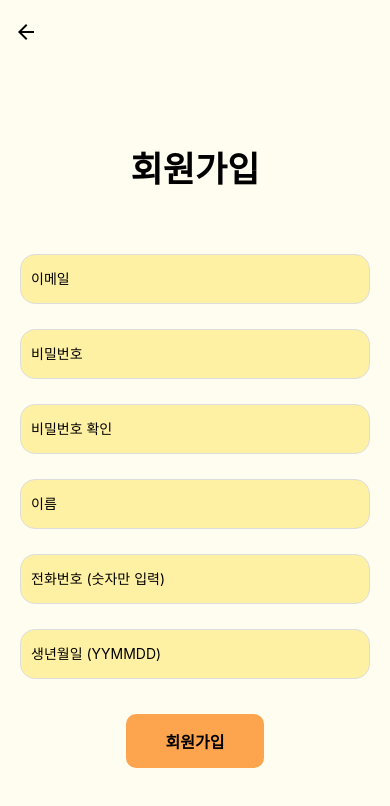
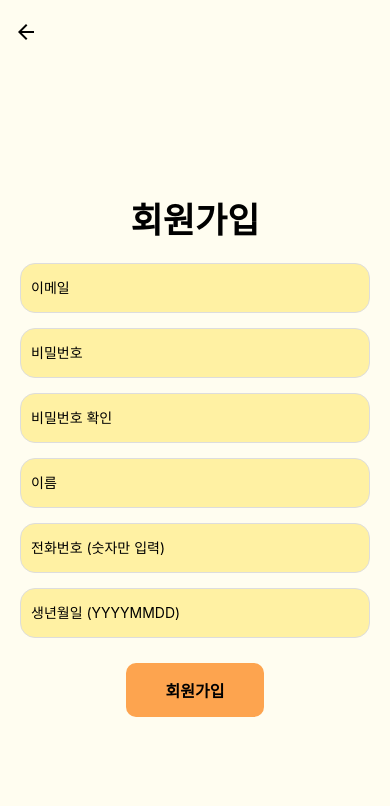
Before and after one commit to ParkJangHa/handali_front, a React Native app in the folder handalsal-i/: screen /Signup in a window 390 px wide. Shown: the top 806 px of the page. Built offline with nearby package versions, Linux system fonts and the light colour scheme.

Commit message:
로그인 및 회원가입 연동완료

```diff
--- a/handalsal-i/package.json
+++ b/handalsal-i/package.json
@@ -10,6 +10,7 @@
     "web": "expo start --web"
   },
   "dependencies": {
+    "@react-native-async-storage/async-storage": "^2.1.1",
     "@react-native-community/datetimepicker": "^8.2.0",
     "@react-native-community/masked-view": "^0.1.11",
     "@react-native-community/slider": "^4.5.5",
@@ -35,6 +36,7 @@
   },
   "devDependencies": {
     "@babel/core": "^7.20.0",
+    "@babel/preset-react": "^7.26.3",
     "@react-native-community/cli": "^15.1.3"
   },
   "private": true
--- a/handalsal-i/screens/LoginScreen.js
+++ b/handalsal-i/screens/LoginScreen.js
@@ -1,4 +1,5 @@
-import React, { useState } from "react";
+import React, { useState, useEffect } from "react";
+import AsyncStorage from "@react-native-async-storage/async-storage";
 import {
   View,
   Text,
@@ -6,15 +7,25 @@ import {
   TouchableOpacity,
   StyleSheet,
   Alert,
-  Image
+  Image,
 } from "react-native";
 
-const LoginScreen = ({ navigation }) => { // props로 navigation 받음
+const API_URL = "http://43.201.250.84"; // ✅ 실제 API URL
+
+const LoginScreen = ({ navigation }) => {
   const [email, setEmail] = useState("");
   const [password, setPassword] = useState("");
-  const [isPasswordVisible, setIsPasswordVisible] = useState(false);
 
-  // 유효성 검사 함수
+  // ✅ 자동 로그인 확인
+  useEffect(() => {
+    const checkLoginStatus = async () => {
+      const token = await AsyncStorage.getItem("authToken");
+      if (token) navigation.navigate("Category");
+    };
+    checkLoginStatus();
+  }, [navigation]); // ✅ navigation 의존성 추가
+
+  // ✅ 유효성 검사
   const validateInput = () => {
     const emailRegex = /\S+@\S+\.\S+/;
     if (!email || !emailRegex.test(email)) {
@@ -28,20 +39,48 @@ const LoginScreen = ({ navigation }) => { // props로 navigation 받음
     return true;
   };
 
-  // 로그인 버튼 클릭 시 실행
-  const handleLogin = () => {
-    if (validateInput()) {
-      Alert.alert("로그인 성공", `${email}님 환영합니다!`);
-      navigation.navigate("Category"); // 카태고리 선택택 화면으로 이동
+  // ✅ 로그인 요청
+  const handleLogin = async () => {
+    if (!validateInput()) return;
+
+    try {
+      const response = await fetch("http://43.201.250.84/login", {
+        method: "POST",
+        headers: { "Content-Type": "application/json" },
+        body: JSON.stringify({ email, password }),
+      });
+
+      const responseText = await response.text(); // ✅ 응답을 텍스트로 확인
+      console.log("서버 응답:", responseText);
+
+      // ✅ JSON인지 확인 후 처리
+      let data;
+      if (responseText.startsWith("{")) {
+        data = JSON.parse(responseText); // JSON 형식이면 파싱
+      } else {
+        data = { Bearer: responseText }; // 단순 문자열이면 객체로 변환
+      }
+
+      if (response.ok) {
+        await AsyncStorage.setItem("authToken", data.Bearer);
+        Alert.alert("로그인 성공", "환영합니다!");
+        navigation.navigate("Category");
+      } else {
+        Alert.alert("로그인 실패", data.message || "이메일 또는 비밀번호를 확인하세요.");
+      }
+    } catch (error) {
+      console.error("로그인 오류:", error);
+      Alert.alert("오류", error.message || "네트워크 연결이 원활하지 않습니다.");
     }
   };
+
 
   return (
     <View style={styles.container}>
       <View style={styles.imgCon}>
         <Image
-          source={require("../assets/logo.png")} // 이미지 경로 설정
-          style={styles.img} // 스타일 적용
+          source={require("../assets/logo.png")}
+          style={styles.img}
         />
       </View>
       <Text style={styles.title}>한달이</Text>
@@ -52,19 +91,13 @@ const LoginScreen = ({ navigation }) => { // props로 navigation 받음
         value={email}
         onChangeText={setEmail}
       />
-      <View style={styles.passwordContainer}>
       <TextInput
         style={styles.input}
         placeholder="비밀번호 입력"
-          secureTextEntry={!isPasswordVisible}
+        secureTextEntry
         value={password}
         onChangeText={setPassword}
       />
-        <TouchableOpacity
-          onPress={() => setIsPasswordVisible(!isPasswordVisible)}
-        >
-        </TouchableOpacity>
-      </View>
       <TouchableOpacity style={styles.button} onPress={handleLogin}>
         <Text style={styles.buttonText}>로그인</Text>
       </TouchableOpacity>
@@ -78,6 +111,7 @@ const LoginScreen = ({ navigation }) => { // props로 navigation 받음
   );
 };
 
+// ✅ 스타일 정리
 const styles = StyleSheet.create({
   container: {
     flex: 1,
@@ -87,7 +121,7 @@ const styles = StyleSheet.create({
   },
   imgCon: {
     flex: 0.4,
-    alignItems: "center", // 이미지 중앙 정렬
+    alignItems: "center",
     justifyContent: "center",
   },
   img: {
@@ -111,10 +145,6 @@ const styles = StyleSheet.create({
     borderRadius: 5,
     backgroundColor: "#fff",
   },
-  passwordContainer: {
-    flexDirection: "row",
-    alignItems: "center",
-  },
   button: {
     backgroundColor: "#FDA44F",
     paddingVertical: 15,
--- a/handalsal-i/screens/SignupScreen.js
+++ b/handalsal-i/screens/SignupScreen.js
@@ -7,6 +7,8 @@ import {
   Alert,
   ScrollView,
 } from "react-native";
+
+const API_URL = "http://43.201.250.84"; // ✅ 백엔드 서버 주소
 
 const SignupScreen = ({ navigation }) => {
   // 입력값 상태 관리
@@ -19,113 +21,103 @@ const SignupScreen = ({ navigation }) => {
 
   // 유효성 검사 함수
   const validateInput = () => {
-    const emailRegex = /\S+@\S+\.\S+/; // 이메일 형식 검사
+    const emailRegex = /\S+@\S+\.\S+/;
     const passwordRegex = /^(?=.*[a-z])(?=.*[A-Z])(?=.*[!@#$%^&*(),.?":{}|<>])[a-zA-Z\d!@#$%^&*(),.?":{}|<>]{6,}$/;
+    const birthdateRegex = /^\d{4}-\d{2}-\d{2}$/; // ✅ YYYY-MM-DD 형식 체크
 
-    // 이메일 검사
     if (!email || !emailRegex.test(email)) {
       Alert.alert("오류", "올바른 이메일을 입력하세요.");
       return false;
     }
-
-    // 비밀번호 검사
     if (!password || !passwordRegex.test(password)) {
-      Alert.alert(
-        "오류",
-        "비밀번호는 최소 6자 이상, 대소문자 및 특수문자를 포함해야 합니다."
-      );
+      Alert.alert("오류", "비밀번호는 최소 6자 이상, 대소문자 및 특수문자를 포함해야 합니다.");
       return false;
     }
-
-    // 비밀번호 확인
     if (password !== confirmPassword) {
       Alert.alert("오류", "비밀번호가 일치하지 않습니다.");
       return false;
     }
-
-    // 이름 검사
     if (!name) {
       Alert.alert("오류", "이름을 입력하세요.");
       return false;
     }
-
-    // 전화번호 검사 (10~11자리 숫자만 허용)
     if (!phone || phone.length < 10 || phone.length > 11) {
       Alert.alert("오류", "전화번호는 10~11자리 숫자로 입력하세요.");
       return false;
     }
-
-    // 생년월일 검사 (YYMMDD 형식 + 월/일 유효성)
-    const birthdateRegex = /^\d{6}$/;
     if (!birthdate || !birthdateRegex.test(birthdate)) {
-      Alert.alert("오류", "생년월일은 YYMMDD 형식으로 입력하세요.");
+      Alert.alert("오류", "생년월일은 YYYY-MM-DD 형식으로 입력하세요.");
       return false;
     }
 
-    const year = parseInt(birthdate.substring(0, 2), 10); // 연도
-    const month = parseInt(birthdate.substring(2, 4), 10); // 월
-    const day = parseInt(birthdate.substring(4, 6), 10); // 일
-
+    const [year, month, day] = birthdate.split("-").map(Number);
     if (month < 1 || month > 12 || day < 1 || day > 31) {
       Alert.alert("오류", "생년월일의 월/일 형식이 잘못되었습니다.");
       return false;
     }
 
-    return true; // 모든 검증 통과
+    return true;
   };
 
-  // 회원가입 버튼 클릭
-  const handleSignup = () => {
-    if (validateInput()) {
-      Alert.alert("회원가입 성공", "회원가입이 완료되었습니다!");
-      navigation.navigate("Home"); // 회원가입 완료 후 홈 화면 이동
+  // ✅ 회원가입 API 요청
+  const handleSignup = async () => {
+    if (!validateInput()) return;
+
+    try {
+      const response = await fetch(`${API_URL}/signup`, {
+        method: "POST",
+        headers: { "Content-Type": "application/json" },
+        body: JSON.stringify({
+          name,
+          email,
+          password,
+          phone,
+          birthday: birthdate, // API에 맞게 필드명 변경
+        }),
+      });
+
+      const data = await response.json();
+
+      if (response.ok) {
+        Alert.alert("회원가입 성공", "회원가입이 완료되었습니다!");
+        navigation.navigate("Login"); // ✅ 회원가입 후 로그인 화면 이동
+      } else {
+        let errorMessage = "회원가입 실패";
+        if (data.message) {
+          errorMessage = data.message;
+        } else {
+          errorMessage = Object.values(data).join("\n"); // 여러 개의 오류 메시지 출력
+        }
+        Alert.alert("회원가입 실패", errorMessage);
+      }
+    } catch (error) {
+      console.error("회원가입 오류:", error);
+      Alert.alert("오류", "서버와 연결할 수 없습니다.");
     }
   };
 
   return (
     <ScrollView contentContainerStyle={styles.container}>
       <Text style={styles.title}>회원가입</Text>
-      <TextInput
-        style={styles.input}
-        placeholder="이메일"
-        keyboardType="email-address"
-        value={email}
-        onChangeText={setEmail}
-      />
-      <TextInput
-        style={styles.input}
-        placeholder="비밀번호"
-        secureTextEntry
-        value={password}
-        onChangeText={setPassword}
-      />
-      <TextInput
-        style={styles.input}
-        placeholder="비밀번호 확인"
-        secureTextEntry
-        value={confirmPassword}
-        onChangeText={setConfirmPassword}
-      />
-      <TextInput
-        style={styles.input}
-        placeholder="이름"
-        value={name}
-        onChangeText={setName}
-      />
-      <TextInput
-        style={styles.input}
-        placeholder="전화번호 (숫자만 입력)"
-        keyboardType="numeric" // 숫자 키패드만 사용
-        value={phone}
-        onChangeText={(text) => setPhone(text.replace(/[^0-9]/g, ""))} // 숫자 외 문자 제거
-      />
-      <TextInput
-        style={styles.input}
-        placeholder="생년월일 (YYMMDD)"
-        keyboardType="numeric"
-        value={birthdate}
-        onChangeText={(text) => setBirthdate(text.replace(/[^0-9]/g, "").slice(0, 6))} // 숫자 외 문자 제거 및 6자리 제한
-      />
+      <TextInput style={styles.input} placeholder="이메일" keyboardType="email-address" value={email} onChangeText={setEmail} />
+      <TextInput style={styles.input} placeholder="비밀번호" secureTextEntry value={password} onChangeText={setPassword} />
+      <TextInput style={styles.input} placeholder="비밀번호 확인" secureTextEntry value={confirmPassword} onChangeText={setConfirmPassword} />
+      <TextInput style={styles.input} placeholder="이름" value={name} onChangeText={setName} />
+      <TextInput style={styles.input} placeholder="전화번호 (숫자만 입력)" keyboardType="numeric" value={phone} onChangeText={(text) => setPhone(text.replace(/[^0-9]/g, ""))} />
+      <TextInput style={styles.input} placeholder="생년월일 (YYYYMMDD)" keyboardType="numeric" value={birthdate}
+        onChangeText={(text) => {let formatted = text.replace(/[^0-9]/g, "").slice(0, 8);
+
+          // YYYY-MM-DD 형식으로 변환
+          if (formatted.length >= 4) {
+            formatted = formatted.slice(0, 4) + "-" + formatted.slice(4);
+          }
+          if (formatted.length >= 7) {
+            formatted = formatted.slice(0, 7) + "-" + formatted.slice(7);
+          }
+
+          setBirthdate(formatted);
+          }}
+        />
       <TouchableOpacity style={styles.button} onPress={handleSignup}>
         <Text style={styles.buttonText}>회원가입</Text>
       </TouchableOpacity>
@@ -133,41 +125,13 @@ const SignupScreen = ({ navigation }) => {
   );
 };
 
+// ✅ 스타일 정리
 const styles = StyleSheet.create({
-  container: {
-    flexGrow: 1,
-    justifyContent: "center",
-    alignItems: "center",
-    padding: 20,
-    backgroundColor: "#FFFDF0",
-  },
-  title: {
-    flex: 0.5,
-    fontSize: 35,
-    fontWeight: "bold",
-  },
-  input: {
-    width: 350,
-    height: 50,
-    borderWidth: 1,
-    borderColor: "#ddd",
-    marginBottom: 25,
-    paddingHorizontal: 10,
-    borderRadius: 15,
-    backgroundColor: "#FFF1A3",
-  },
-  button: {
-    backgroundColor: "#FDA44F",
-    paddingVertical: 15,
-    paddingHorizontal: 40,
-    borderRadius: 10,
-    marginTop: 10,
-  },
-  buttonText: {
-    color: "#000",
-    fontSize: 16,
-    fontWeight: "bold",
-  },
+  container: { flexGrow: 1, justifyContent: "center", alignItems: "center", padding: 20, backgroundColor: "#FFFDF0" },
+  title: { fontSize: 35, fontWeight: "bold", marginBottom: 20 },
+  input: { width: 350, height: 50, borderWidth: 1, borderColor: "#ddd", marginBottom: 15, paddingHorizontal: 10, borderRadius: 15, backgroundColor: "#FFF1A3" },
+  button: { backgroundColor: "#FDA44F", paddingVertical: 15, paddingHorizontal: 40, borderRadius: 10, marginTop: 10 },
+  buttonText: { color: "#000", fontSize: 16, fontWeight: "bold" },
 });
 
 export default SignupScreen;
```
Also changed, not shown: 1 other file (tests, documents, lock files or other folders). Lines whose indentation alone changed are shown as unchanged.
